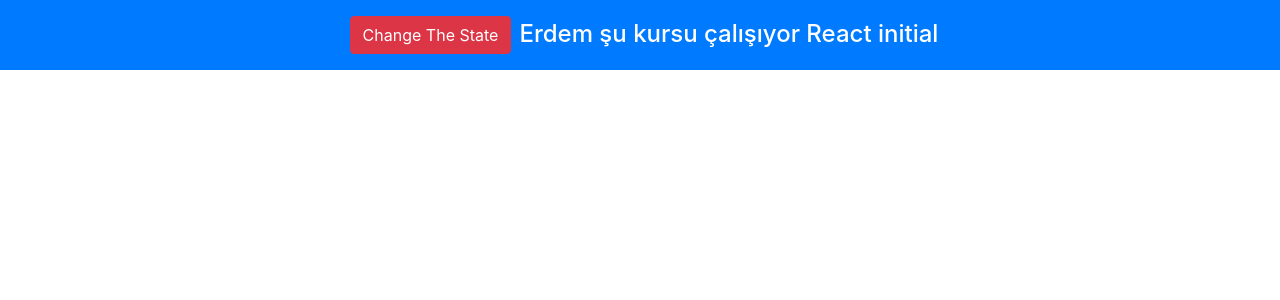
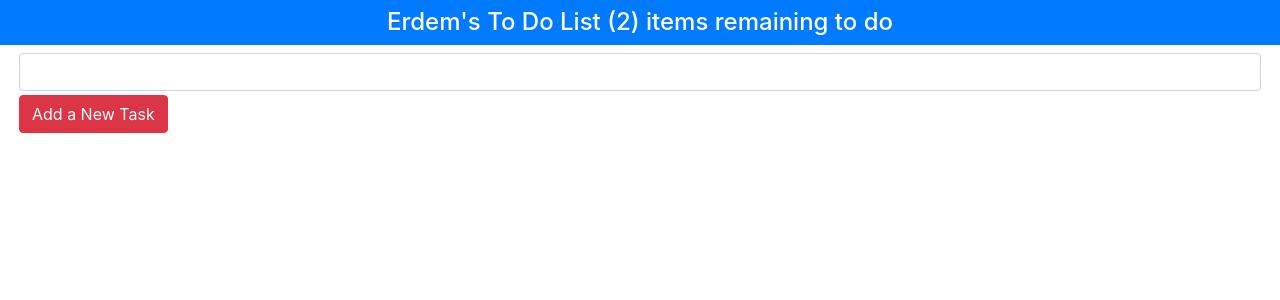
Before and after one commit to ismailsirma/React-To-Do-App, a React (Create React App) app in the folder reactdemo1/react-to-do-list/: page / in a window 1280 px wide. Shown: the top 300 px of the page. Built offline with nearby package versions, Linux system fonts and the light colour scheme.

Commit message:
1. added create new To Do item  method 2. added update New Item Text value method 3. changed render method

```diff
--- a/reactdemo1/react-to-do-list/src/App.js
+++ b/reactdemo1/react-to-do-list/src/App.js
@@ -12,16 +12,39 @@ export default class App extends Component
     this.state=
     {
       userName : "Erdem",
-      course : "React initial"
+      toDoItems : [{action : "Buy a flower", done : false},
+                  {action : "Do Workout", done : true},
+                  {action : "Study Programming", done : false},
+                  {action : "Call a friend", done : true}],
+      newItemText : ""
     }
   }
 
-  // fat arrows eliminates requirement for the return keyword
-  changeStateData = () =>
+  updateNewItemTextValue=(event) =>
   {
-    this.setState(
-      {userName : this.state.userName === "Erdem" ? "Ismail" : "Erdem" }
-    )
+    // event.target.value retrieves whatever input it was called on
+    this.setState({newItemText : event.target.value});
+  }
+
+  // add new to do task
+  createNewToDo=() =>
+  {
+    if(!this.state.toDoItems
+              .find(item => item.action === this.state.newItemText))
+    {
+        this.setState({
+          // ... is spread operator in ES6
+          // {...this.props} spreads out the "own" enumerable properties in props
+          // as discrete properties wherever you use it.
+          // <Modal {...this.props} title='Modal heading'> would be same as:
+          // <Modal a={this.props.a} b={this.props.b} title=''>
+
+            toDoItems : [ ...this.state.toDoItems, // all the previous values of to do items
+                        { action : this.state.newItemText,
+                          done : false}],
+                          newItemText : ""
+        });
+    }
   }
 
   // render = () => {}  new style arrow function, below is old style:
@@ -30,12 +53,21 @@ export default class App extends Component
     return(
     <div>
       <h4 className="bg-primary text-white text-center p-2">
-          <button className="btn btn-danger m-2"
-            onClick={this.changeStateData}>
-            Change The State
-          </button>
-            { this.state.userName } şu kursu çalışıyor { this.state.course}
-        </h4>
+            { this.state.userName }'s  To Do List
+            ({this.state.toDoItems.filter(t=> !t.done).length}) items remaining to do
+      </h4>
+      <div className="container-fluid">
+        <div className="m-1">
+          <input className="form-control"
+              value = {this.newItemText}
+              onChange={this.updateNewItemTextValue} />
+
+              <button className="btn btn-danger mt-1"
+                    onClick={this.createNewToDo}>
+                    Add a New Task
+              </button>
+        </div>
+      </div>
     </div>
     )
   };
```
